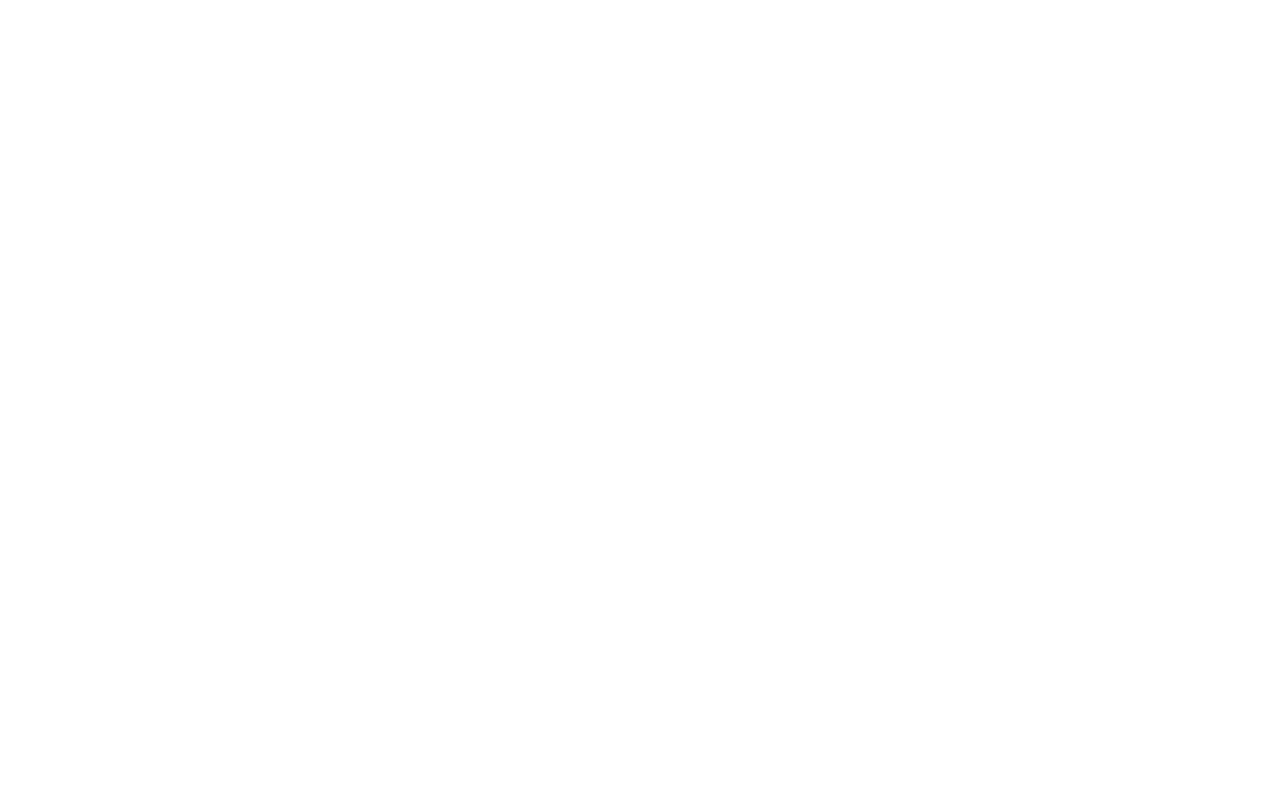
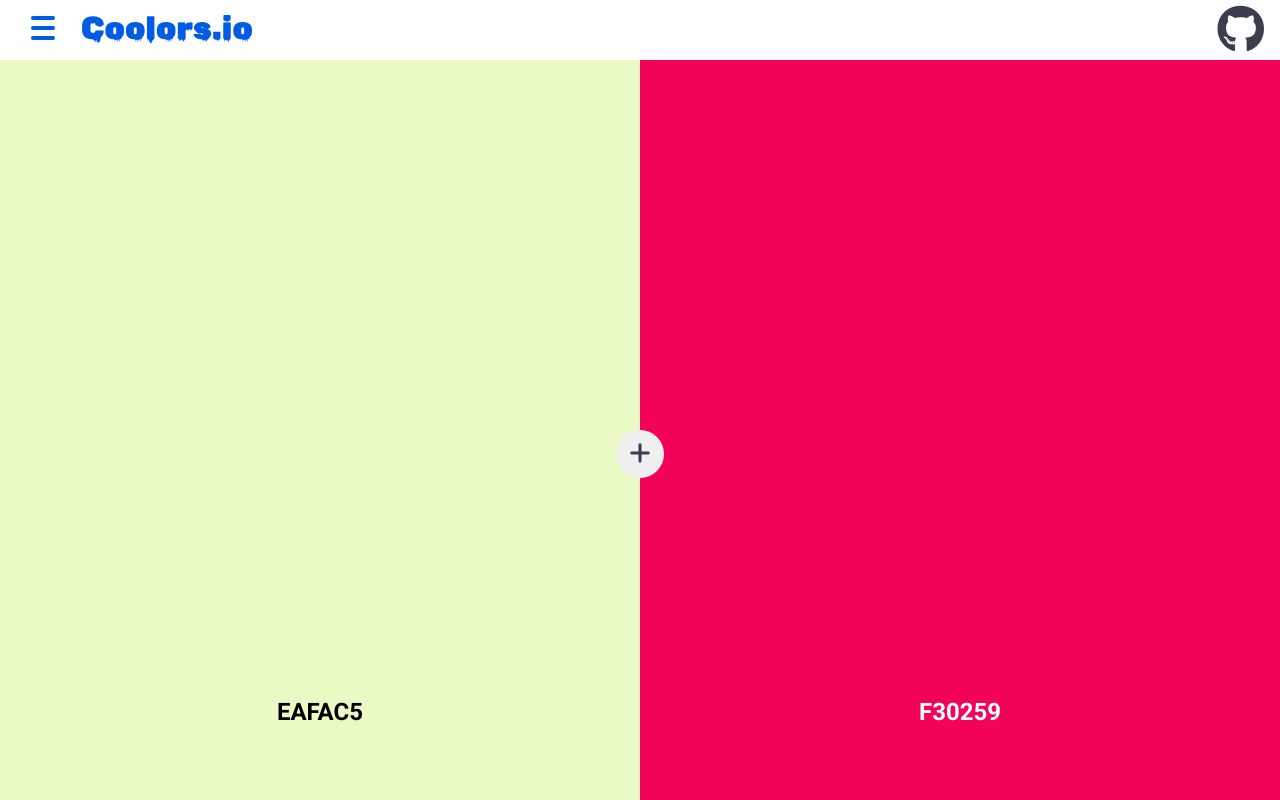
Before and after one commit to laveshgaurav/coolors.io, a React (Create React App) app: page /pallet in a window 1280 px wide. Before the commit this address had no page. Built offline with nearby package versions, Linux system fonts and the light colour scheme.

Commit message:
Pallet initiated

```diff
--- a/src/components/GradientGrid/GradientGrid.js
+++ b/src/components/GradientGrid/GradientGrid.js
@@ -1,6 +1,7 @@
 import React, { useRef, useState } from "react";
-import { useSelector } from "react-redux";
+import { useDispatch, useSelector } from "react-redux";
 import { exportAsImage } from "../../constants/Utility";
+import { deleteSavedGradient } from "../../redux/saveReducer/SaveReducer";
 import Styles from "./GradientGrid.module.scss";
 
 function GradientGrid() {
@@ -11,6 +12,12 @@
       {savedGradient?.map((item, index) => (
         <ColorBox item={item} key={index} />
       ))}
+      {/* <input
+        type="color"
+        onChange={(e) => {
+          console.log(e.target.value);
+        }}
+      /> */}
     </div>
   );
 }
@@ -20,6 +27,7 @@
 const ColorBox = ({ item }) => {
   const exportRef = useRef();
   const [isCopied, setIsCopied] = useState(false);
+  const dispatch = useDispatch();
 
   const copyCode = async (id) => {
     try {
@@ -59,7 +67,10 @@
           >
             <i className="fa-solid fa-arrow-down"></i>
           </button>
-          <button title="Delete">
+          <button
+            title="Delete"
+            onClick={() => dispatch(deleteSavedGradient(item?.id))}
+          >
             <i className="fa-regular fa-trash-can"></i>
           </button>
         </div>
--- a/src/components/Navigation/Navigation.js
+++ b/src/components/Navigation/Navigation.js
@@ -1,6 +1,7 @@
 import React from "react";
 import { BrowserRouter, Route, Routes } from "react-router-dom";
 import Gradient from "../../pages/Gradient/Gradient";
+import Pallet from "../../pages/Pallet/Pallet";
 import Saved from "../../pages/Saved/Saved";
 
 function Navigation() {
@@ -9,6 +10,7 @@
       <Routes>
         <Route path="/" element={<Gradient />} />
         <Route path="/saved" element={<Saved />} />
+        <Route path="/pallet" element={<Pallet />} />
       </Routes>
     </BrowserRouter>
   );
--- a/src/components/Sidebar/Sidebar.js
+++ b/src/components/Sidebar/Sidebar.js
@@ -19,6 +19,13 @@
         Gradient
       </NavLink>
       <NavLink
+        to="/pallet"
+        className={({ isActive }) => (isActive ? "active" : "inactive")}
+        end
+      >
+        Pallet
+      </NavLink>
+      <NavLink
         to="/saved"
         className={({ isActive }) => (isActive ? "active" : "inactive")}
         end
--- a/src/constants/Utility.js
+++ b/src/constants/Utility.js
@@ -5,6 +5,12 @@
   var color = "#";
   for (var i = 0; i < 6; i++) color += letters[Math.floor(Math.random() * 16)];
   return color;
+};
+
+export const generateNearbyColor = (color) => {
+  const dec = parseInt(color, 16);
+  const diff = dec - Math.floor(Math.random() * 85000 + 100000);
+  return `#${Math.abs(diff).toString(16)}`;
 };
 
 export const isLight = (color) => {
--- a/src/index.scss
+++ b/src/index.scss
@@ -4,7 +4,7 @@
   margin: 0;
   padding: 0;
   font-family: "Roboto", sans-serif;
-  user-select: none;
+  // user-select: none;
 }
 
 $black: #3a3d4c;
--- /dev/null
+++ b/src/pages/Pallet/Pallet.js
@@ -0,0 +1,79 @@
+import React, { useEffect } from "react";
+import { useDispatch, useSelector } from "react-redux";
+import Header from "../../components/Header/Header";
+import { generateHexCodeString, isLight } from "../../constants/Utility";
+import {
+  setPallet,
+  updatePallet,
+} from "../../redux/palletReducer/PalletReducer";
+import Styles from "./Pallet.module.scss";
+
+function Pallet() {
+  const { pallet = [] } = useSelector((state) => state?.pallet);
+  const dispatch = useDispatch();
+
+  const generatePallet = () => {
+    let set = [];
+    for (let i = 0; i < 2; i++) {
+      set.push(generateHexCodeString());
+    }
+    dispatch(setPallet(set));
+  };
+
+  useEffect(() => {
+    generatePallet();
+  }, []);
+
+  const addNewColor = (at) => {
+    // const temp = colorSet;
+    // let newColor = generateHexCodeString();
+    // colorSet.splice(at, 0, newColor);
+    // console.log(colorSet);
+    // setColorSet(colorSet);
+    // console.log(colorSet);
+    // //   setColorSet(temp);
+  };
+
+  return (
+    <div className={Styles.Pallet_Container}>
+      <Header />
+      <div className={Styles.PalletBox}>
+        {pallet.map((color, index) => (
+          <div
+            draggable
+            className={Styles.PalletBox_Color}
+            key={index}
+            style={{ backgroundColor: color }}
+            // onClick={() => {
+            //   setColorSet(colorSet.filter((item) => item !== color));
+            // }}
+          >
+            {index + 1 !== pallet?.length && pallet?.length < 6 && (
+              <button
+                onClick={() =>
+                  dispatch(
+                    updatePallet({
+                      position: index + 1,
+                      color: color.slice(1),
+                    })
+                  )
+                }
+              >
+                <i class="fa-solid fa-plus"></i>
+              </button>
+            )}
+            <h1
+              style={{
+                color: isLight(color) ? "black" : "white",
+              }}
+            >
+              {color.slice(1).toUpperCase()}
+            </h1>
+          </div>
+        ))}
+      </div>
+    </div>
+  );
+}
+
+export default Pallet;
--- /dev/null
+++ b/src/pages/Pallet/Pallet.module.scss
@@ -0,0 +1,54 @@
+@import "../../index.scss";
+.Pallet_Container {
+  width: 100%;
+  min-height: 100vh;
+  display: grid;
+  grid-template-columns: auto;
+  grid-template-rows: 1fr auto;
+  .PalletBox {
+    overflow: hidden;
+    height: calc(100vh - 60px);
+    width: 100%;
+    display: flex;
+    box-sizing: border-box;
+    .PalletBox_Color {
+      width: auto;
+      flex-grow: 1;
+      transition: 0.5s;
+      position: relative;
+      animation: grow 1s ease-in-out 1;
+      h1 {
+        position: absolute;
+        bottom: 10%;
+        left: 50%;
+        transform: translateX(-50%);
+        font-size: 1.5rem;
+      }
+      button {
+        position: absolute;
+        top: 50%;
+        right: -48px;
+        transform: translate(-50%, 0%);
+        width: 48px;
+        height: 48px;
+        z-index: 12;
+        border-radius: 24px;
+        font-size: 1.5rem;
+        outline: none;
+        border: none;
+        color: $black;
+        cursor: pointer;
+      }
+      @keyframes grow {
+        0% {
+          width: 0%;
+          flex: 0;
+        }
+        100% {
+          width: 100%;
+          flex: 1;
+        }
+      }
+    }
+  }
+}
--- a/src/redux/Store.js
+++ b/src/redux/Store.js
@@ -4,6 +4,7 @@
 import persistReducer from "redux-persist/es/persistReducer";
 import ToggleReducer from "./toggleReducer/ToggleReducer";
 import SaveReducer from "./saveReducer/SaveReducer";
+import PalletReducer from "./palletReducer/PalletReducer";
 
 const persistConfig = {
   key: "root",
@@ -15,6 +16,7 @@
   generator: generatorReducer,
   toggle: ToggleReducer,
   save: SaveReducer,
+  pallet: PalletReducer,
 });
 
 const persistedReducer = persistReducer(persistConfig, reducers);
--- /dev/null
+++ b/src/redux/palletReducer/PalletReducer.js
@@ -0,0 +1,37 @@
+import { createSlice } from "@reduxjs/toolkit";
+import {
+  generateHexCodeString,
+  generateNearbyColor,
+} from "../../constants/Utility";
+
+const initialState = {
+  pallet: [],
+};
+
+export const palletSlice = createSlice({
+  name: "pallet",
+  initialState,
+  reducers: {
+    setPallet: (state, action) => {
+      return {
+        ...state,
+        pallet: action.payload,
+      };
+    },
+    updatePallet: (state, action) => {
+      let newColor = generateNearbyColor(action.payload.color);
+      return {
+        ...state,
+        pallet: [
+          ...state?.pallet?.slice(0, action.payload?.position),
+          newColor,
+          ...state?.pallet?.slice(action.payload?.position),
+        ],
+      };
+    },
+  },
+});
+
+export const { setPallet, updatePallet } = palletSlice.actions;
+
+export default palletSlice.reducer;
--- a/src/redux/saveReducer/SaveReducer.js
+++ b/src/redux/saveReducer/SaveReducer.js
@@ -15,8 +15,16 @@
         savedGradient: [...state.savedGradient, action.payload],
       };
     },
+    deleteSavedGradient: (state, action) => {
+      return {
+        ...state,
+        savedGradient: state.savedGradient.filter(
+          (item) => item.id !== action.payload
+        ),
+      };
+    },
   },
 });
 
-export const { setSavedGradient } = saveSlice.actions;
+export const { setSavedGradient, deleteSavedGradient } = saveSlice.actions;
 export default saveSlice.reducer;
```
